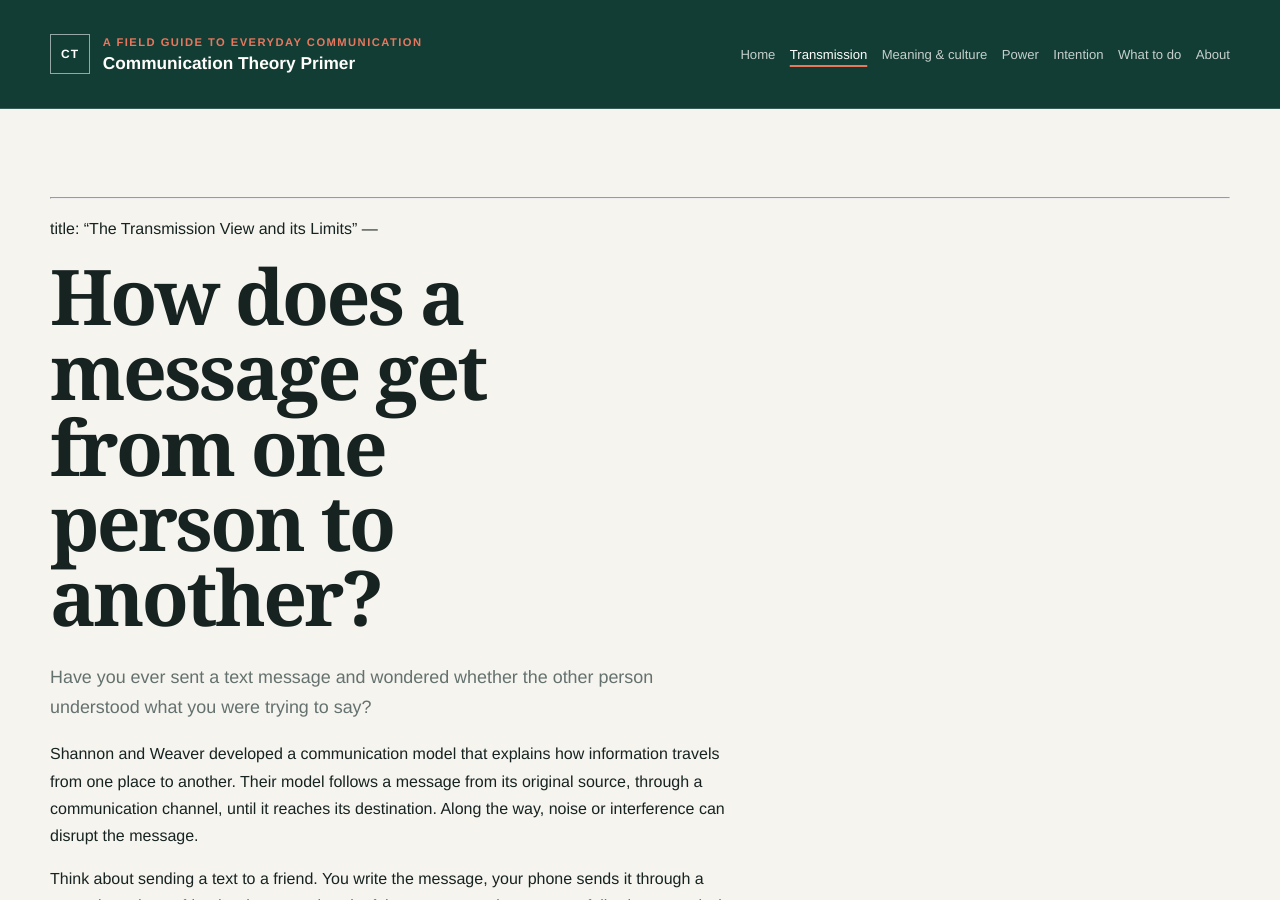
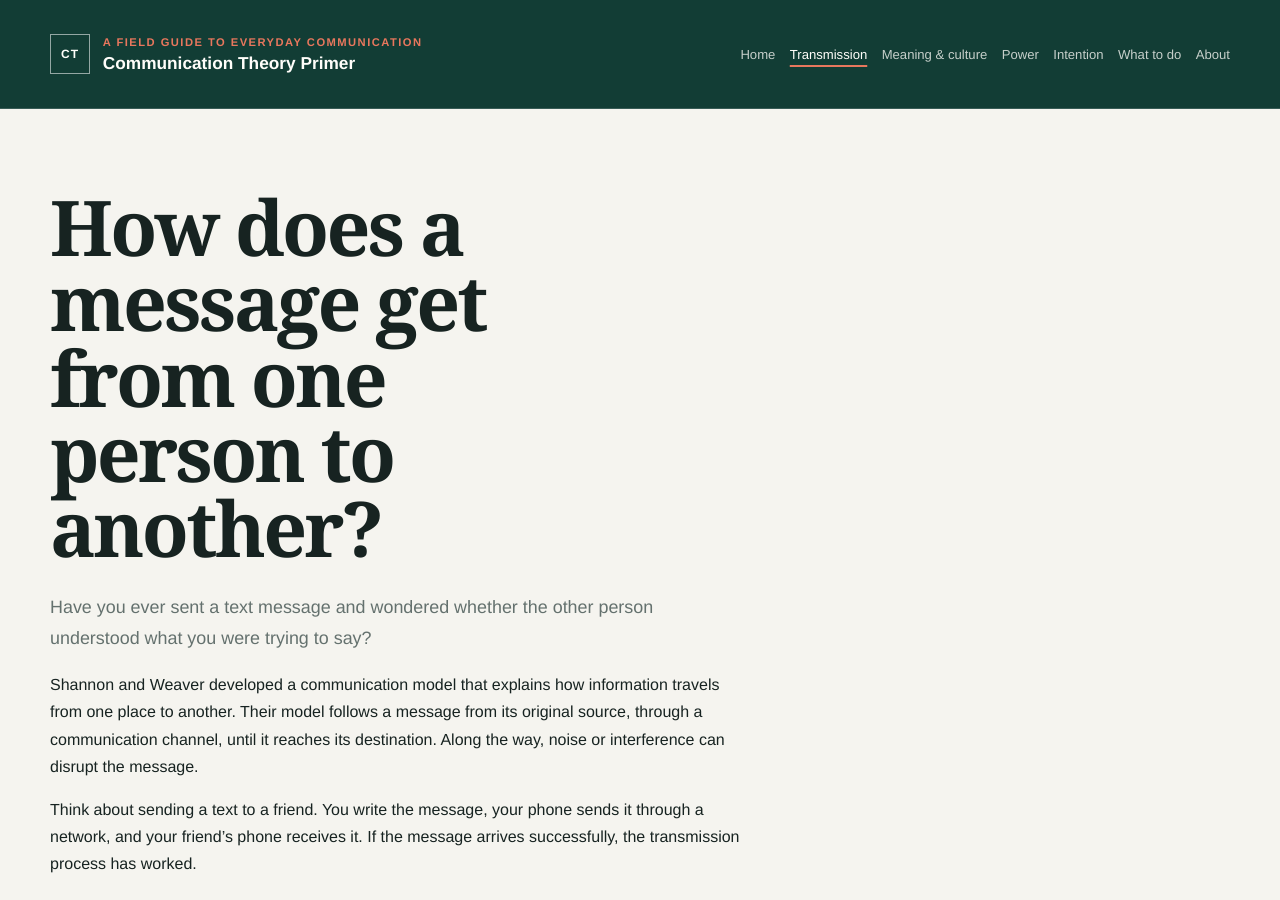
Before and after one commit to abbyduffer12/comm-primer, a Jekyll site: the page built from pages/transmission-view.md, in a window 1280 px wide and 900 px high. Built offline with Jekyll 4.4.1, drawn with Linux system fonts in a browser that asks for light colours.

Commit message:
Fix title casing in transmission view markdown
Corrected the title casing in the transmission view document.

```diff
--- a/pages/transmission-view.md
+++ b/pages/transmission-view.md
@@ -1,9 +1,7 @@
 ---
 title: "The transmission view and its limits"
 ---
----
-title: "The Transmission View and its Limits"
----
+
 # How does a message get from one person to another?
 
 Have you ever sent a text message and wondered whether the other person understood what you were trying to say?
```
